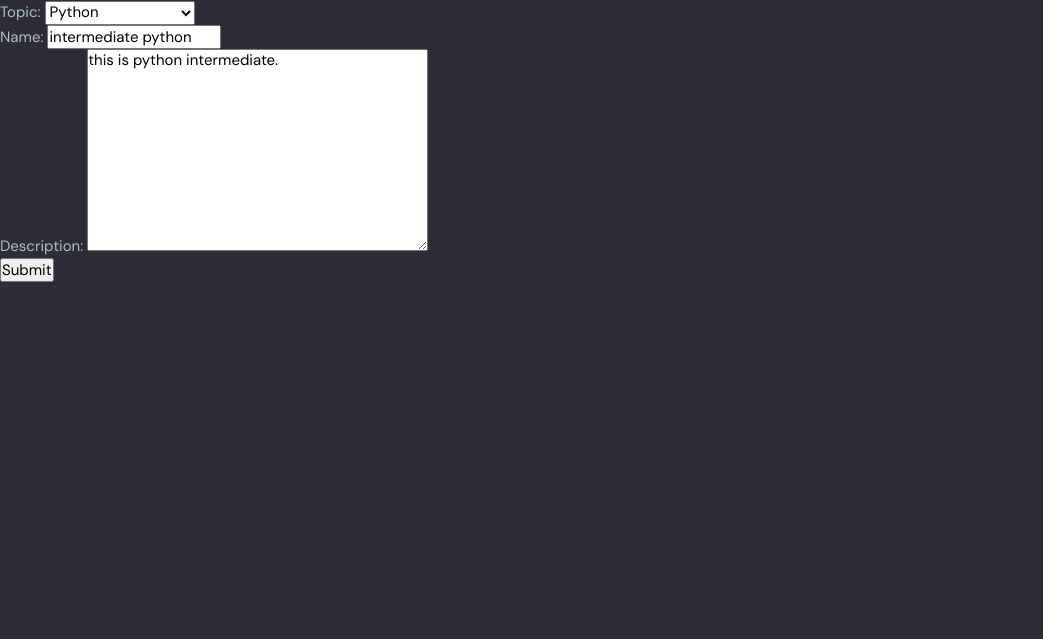
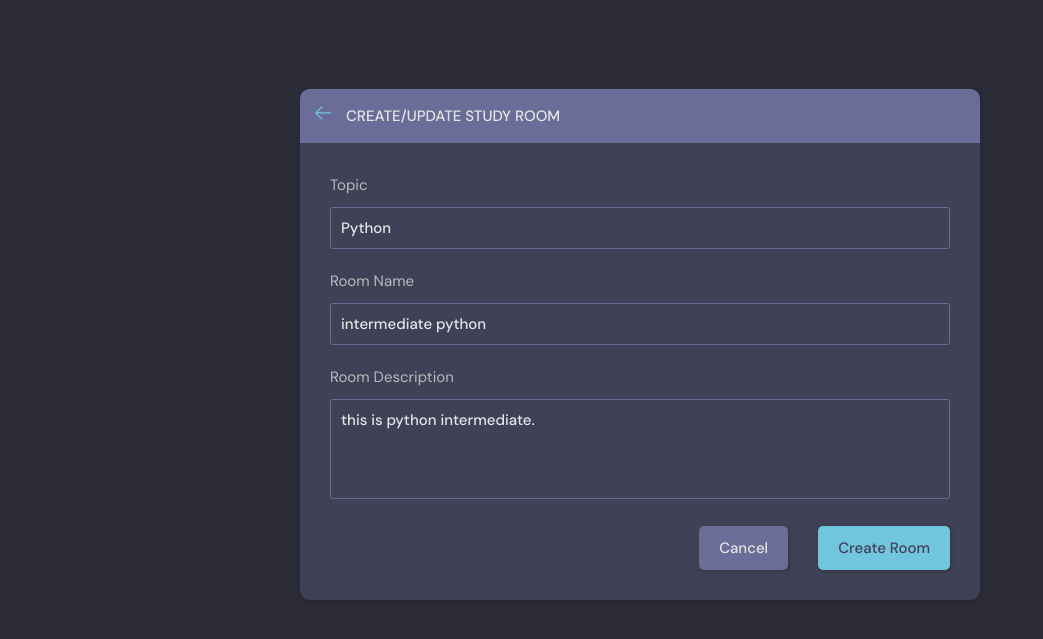
Before and after one commit to himathur/StudyBud, a Django app: page /update-room/9 in a window 1280 px wide. Shown: the part 76-715 px from the top of the page, without its empty margins (0-1043 px from the left). Run offline with Django 4.2, Linux system fonts and the light colour scheme; a user stored in the database is signed in; data comes from the database, SQL or seed files in the repository; both versions use the stored data as it was after the commit.

Commit message:
installed theme and updated the pages

```diff
--- a/base/templates/base/home.html
+++ b/base/templates/base/home.html
@@ -1,7 +1,6 @@
 {% extends 'main.html' %} {% block content %}
 <main class="layout layout--3">
   <div class="container">
-
     <!-- Topics Start -->
     <div>{% include "base/topics_component.html" %}</div>
     <!-- Topics End -->
@@ -36,7 +35,7 @@
           <h2>Study Room</h2>
           <p>{{rooms.count}} Rooms available</p>
         </div>
-        <a class="btn btn--main" href="create-room.html">
+        <a class="btn btn--main" href="{% url 'create-room' %}">
           <svg
             version="1.1"
             xmlns="http://www.w3.org/2000/svg"
@@ -54,7 +53,6 @@
       </div>
 
       <div>{% include "base/feed_component.html" %}</div>
-
     </div>
     <!-- Room List End -->
 
--- a/base/templates/base/room_form.html
+++ b/base/templates/base/room_form.html
@@ -1,10 +1,58 @@
-{% extends 'main.html' %} {% block content %}
-<div>
-  <form method="POST" action="">
-    {% csrf_token %}
-    {{form.as_p}}
-    <input type="submit" value="Submit" />
-  </form>
-</div>
+{% extends 'main.html' %}
+{% block content %}
+<main class="create-room layout">
+  <div class="container">
+    <div class="layout__box">
+      <div class="layout__boxHeader">
+        <div class="layout__boxTitle">
+          <a href="{%url 'home' %}">
+            <svg version="1.1" xmlns="http://www.w3.org/2000/svg" width="32" height="32" viewBox="0 0 32 32">
+              <title>arrow-left</title>
+              <path
+                d="M13.723 2.286l-13.723 13.714 13.719 13.714 1.616-1.611-10.96-10.96h27.625v-2.286h-27.625l10.965-10.965-1.616-1.607z">
+              </path>
+            </svg>
+          </a>
+          <h3>Create/Update Study Room</h3>
+        </div>
+      </div>
+      <div class="layout__body">
+        <form class="form" action="" method="POST">
 
-{% endblock %}
+          {% csrf_token %}
+
+          <div class="form__group">
+            <label for="room_topic">Topic</label>
+            <input required type="text" value="{{room.topic.name}}" name="topic" list="topic-list" />
+            <datalist id="topic-list">
+              <select id="room_topic">
+                {% for topic in topics %}
+                <option value="{{topic.name}}">{{topic.name}}</option>
+                {% endfor %}
+              </select>
+            </datalist>
+
+          </div>
+
+          <div class="form__group">
+            <label for="room_name">Room Name</label>
+            {{form.name}}
+          </div>
+
+          <div class="form__group">
+            <label for="room_description">Room Description</label>
+            {{form.description}}
+          </div>
+
+          <div class="form__action">
+            <a class="btn btn--dark" href="{% url 'home' %}">Cancel</a>
+            <button class="btn btn--main" type="submit">Create Room</button>
+          </div>
+        </form>
+      </div>
+    </div>
+  </div>
+</main>
+</body>
+
+{% endblock content %}
--- a/base/views.py
+++ b/base/views.py
@@ -50,17 +50,20 @@ def room(request, pk):
 @login_required(login_url="login")
 def createRoom(request):
     form = RoomForm()
+    topics = Topic.objects.all()
     if request.method == "POST":
-        # print(request.POST)
-        # print(request.POST.get('name'))
-        form = RoomForm(request.POST)
-        if form.is_valid():
-            room = form.save(commit=False)
-            room.host = request.user
-            room.save()
-            return redirect("home")
+        topic_name = request.POST.get('topic')
+        topic, created = Topic.objects.get_or_create(name=topic_name)
 
-    context = {'form': form}
+        Room.objects.create(
+            host=request.user,
+            topic=topic,
+            name=request.POST.get("name"),
+            description=request.POST.get("description")
+        )
+        return redirect("home")
+
+    context = {'form': form, "topics": topics}
     return render(request, 'base/room_form.html', context)
 
 
@@ -68,16 +71,20 @@ def createRoom(request):
 def updateRoom(request, pk):
     room = Room.objects.get(id=pk)
     form = RoomForm(instance=room)
-
+    topics = Topic.objects.all()
     if request.user != room.host:
         return HttpResponse("You are not allowed here.")
 
     if request.method == "POST":
-        form = RoomForm(request.POST, instance=room)
-        if form.is_valid():
-            form.save()
-            return redirect('home')
-    context = {'form': form}
+        topic_name = request.POST.get('topic')
+        topic, created = Topic.objects.get_or_create(name=topic_name)
+        room.name = request.POST.get('name')
+        room.topic = topic
+        room.description = request.POST.get('description')
+        room.save()
+        return redirect('home')
+
+    context = {'form': form, "topics": topics, "room": room}
     return render(request, 'base/room_form.html', context)
 
 
```
Also changed, not shown: db.sqlite3, 2 other files.
